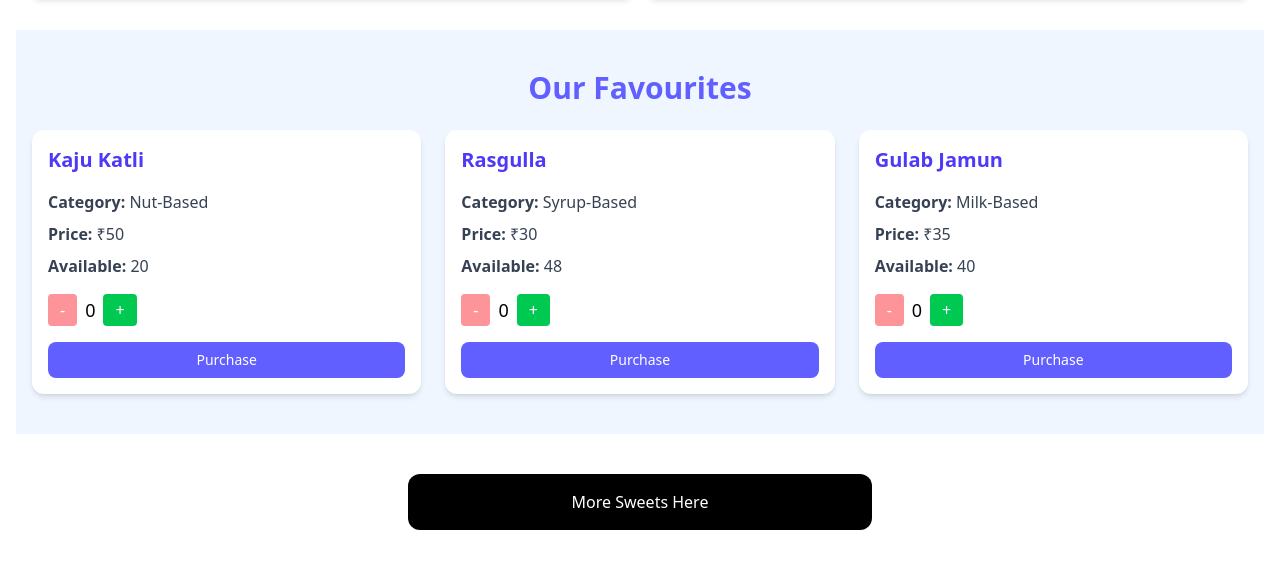
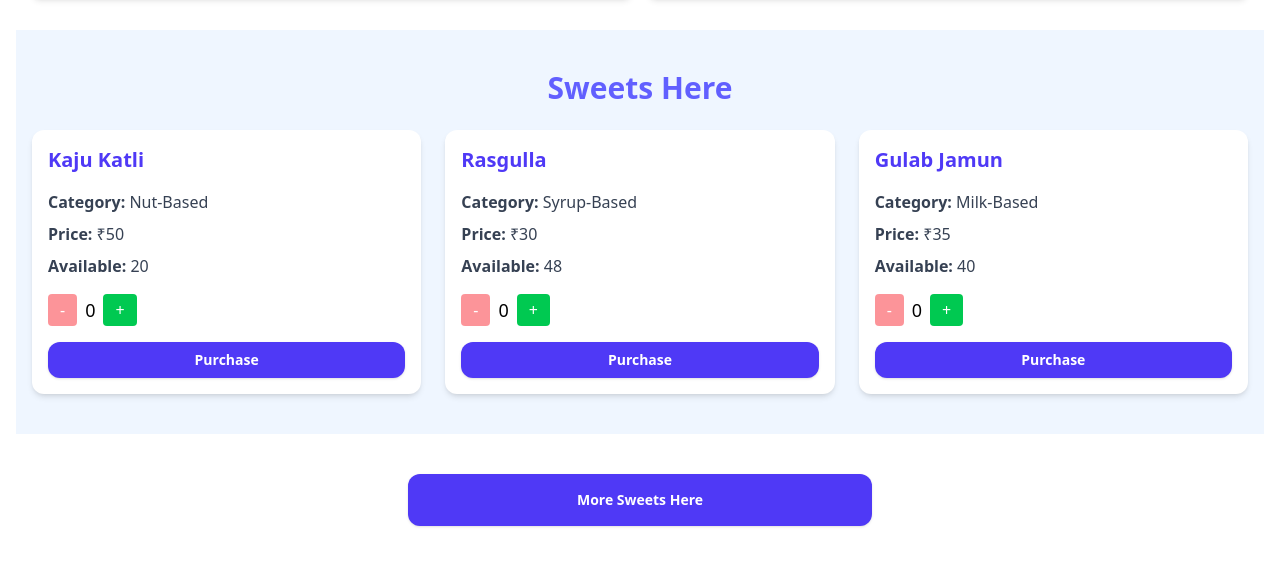
Before and after one commit to Aman241104/kata_sweet_shop, a React (Vite) app: page / in a window 1280 px wide. Shown: the part 616-1184 px from the top of the page. Built offline with nearby package versions, Linux system fonts and the light colour scheme; data requests are answered from the project's data file; grey boxes are pictures that could not be loaded.

Commit message:
Finsih most of the design things like card and listing

```diff
--- a/src/components/Hero.jsx
+++ b/src/components/Hero.jsx
@@ -1,4 +1,5 @@
 import React from 'react';
+import { Link } from 'react-router-dom';
 
 const Hero = ({ title = "default", subtitle = "default" }) => {
   return (
@@ -18,12 +19,12 @@ const Hero = ({ title = "default", subtitle = "default" }) => {
 
           {/* Announcement Banner */}
           <div className="flex justify-center">
-            <a
+            <Link
               className="group inline-flex items-center bg-white/10 hover:bg-white/10 border border-white/10 p-1 ps-4 rounded-full shadow-md focus:outline-hidden focus:bg-white/10"
-              href="#"
+              to="/sweets"
             >
               <p className="me-2 text-white text-sm p-2">All the sweets that you want</p>
-            </a>
+            </Link>
           </div>
           {/* End Announcement Banner */}
 
--- a/src/components/SweetCard.jsx
+++ b/src/components/SweetCard.jsx
@@ -102,7 +102,7 @@ const SweetCard = ({ items, onDelete }) => {
 
         <button
           onClick={handlePurchase}
-          className='block text-center bg-indigo-500 hover:bg-indigo-600 text-white px-4 py-2 rounded-lg text-sm w-full'
+          className='block w-full items-center justify-center rounded-xl bg-indigo-600 px-3 py-2 text-sm font-semibold text-white shadow-sm transition-all duration-150 hover:bg-blue-500 focus-visible:outline focus-visible:outline-2 focus-visible:outline-offset-2 focus-visible:outline-blue-600'
         >
           Purchase
         </button>
--- a/src/components/SweetListings.jsx
+++ b/src/components/SweetListings.jsx
@@ -36,7 +36,7 @@ const SweetListings = ({ isHome = false, searchQuery = '' }) => {
     <section className="bg-blue-50 px-4 py-10">
       <div className="container-xl lg:container m-auto">
         <h2 className="text-3xl font-bold text-indigo-500 mb-6 text-center">
-          {isHome ? 'Our Favourites' : 'Browse Sweets'}
+          {isHome ? 'Sweets Here' : 'Browse Sweets'}
         </h2>
 
         {/* Show search info when filtering */}
--- a/src/components/ViewAllSweeets.jsx
+++ b/src/components/ViewAllSweeets.jsx
@@ -6,7 +6,7 @@ const ViewAllSweeets = () => {
     <section className="m-auto max-w-lg my-10 px-6">
       <Link
         to="/sweets"
-        className="block bg-black text-white text-center py-4 px-6 rounded-xl hover:bg-gray-700"
+        className="block bg-black text-white text-center py-4 px-6 rounded-xl items-center justify-center rounded-xl bg-indigo-600 px-3 py-2 text-sm font-semibold text-white shadow-sm transition-all duration-150 hover:bg-blue-500 focus-visible:outline focus-visible:outline-2 focus-visible:outline-offset-2 focus-visible:outline-blue-600"
         >More Sweets Here</Link
       >
     </section>
```
